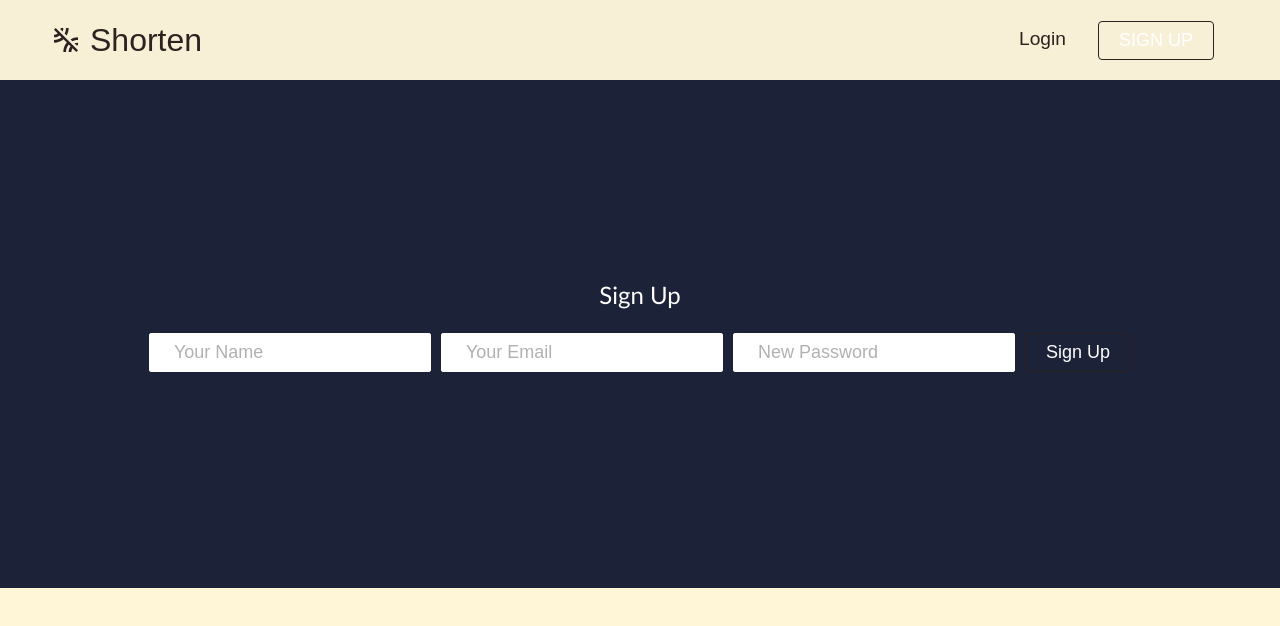
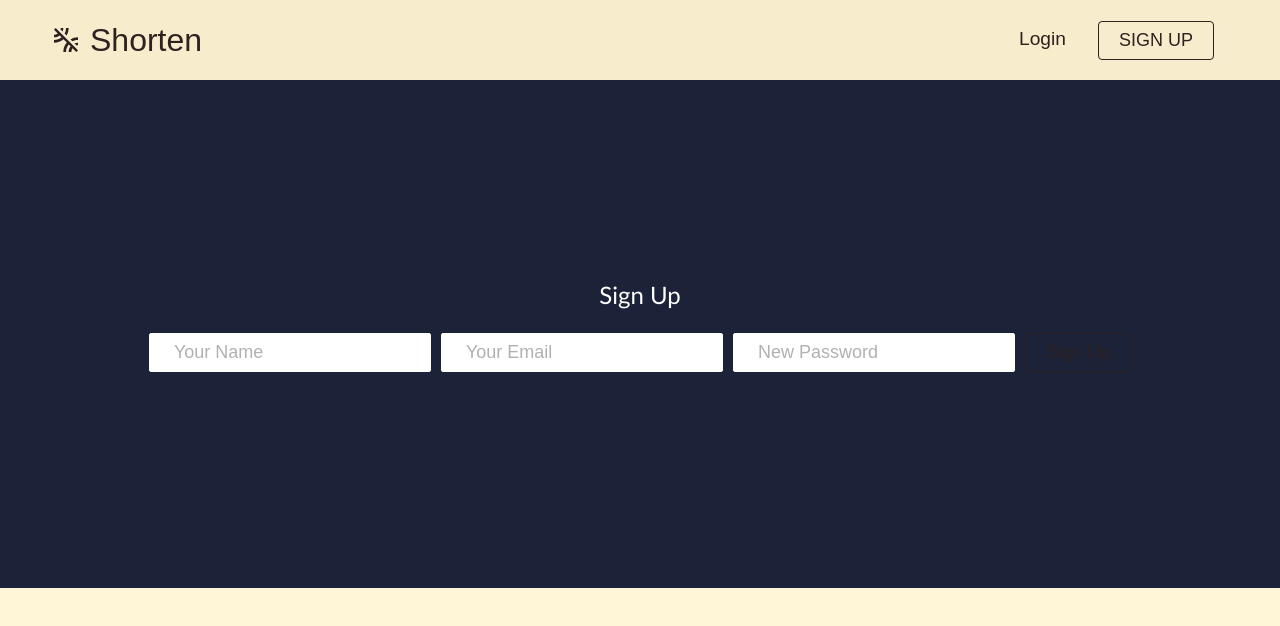
Before and after one commit to OsasAzamegbe/URL-Shortening-Frontend, a React (Create React App) app: page /sign-up in a window 1280 px wide. Shown: the top 626 px of the page. Built offline with nearby package versions, Linux system fonts and the light colour scheme.

Commit message:
styled button

```diff
--- a/src/App.css
+++ b/src/App.css
@@ -7,6 +7,7 @@
 
 :root{
   --primary: #2e2220;
+  --pin-lLeaf: #ffaaab;
   --blue: #0e0fed;
   --red:#ff5e6c;
   --dark:  #1c2237;
@@ -15,7 +16,7 @@
   --off-white: #fafafa;
   --chroma-blue: #0660e9;
   --background: #fff5d7;
-  --background-dark:#f7efd6;
+  --background-dark:#f7eccc;
 
   /* Ragin Beige: #fff5d7
 
--- a/src/components/Button.css
+++ b/src/components/Button.css
@@ -25,7 +25,7 @@
 
 .btn--outline{
     background-color: transparent;
-    color: white;
+    color: var(--primary);
     padding: 8px 20px;
     border: 1px solid var(--primary);
     transition: all 0.3s ease-out;
@@ -48,9 +48,9 @@
     text-decoration: none;
     font-size: 1.5rem;
     background-color: transparent;
-    color: white;
+    color: var(--primary);
     padding: 14px 20px;
-    border: 1px solid white;
+    border: 1px solid var(--primary);
     transition: all 0.3s ease-out;
 }
 
@@ -61,8 +61,9 @@
 
 .btn--large:hover, .btn--medium:hover, .btn--mobile:hover{
     transition: all 0.3s ease-out;
-    background: white;
-    color: var(--dark);
+    background: var(--red);
+    color: var(--primary);
+    border: none;
 }
 
 .btn--wide:hover{
--- a/src/components/Navbar.js
+++ b/src/components/Navbar.js
@@ -37,13 +37,13 @@ const Navbar = () => {
                 <ul className={click ? "nav-menu active" : "nav-menu"}>
                     { loggedIn ?
                         <li className="nav-item">
-                            <Link to="/" className="nav-links" onClick={closeMobileMenu} >
+                            <Link to="/profile" className="nav-links" onClick={closeMobileMenu} >
                                 Profile
                             </Link>
                         </li>
                         :
                         <li className="nav-item">
-                            <Link to="/products" className="nav-links" onClick={closeMobileMenu} >
+                            <Link to="/login" className="nav-links" onClick={closeMobileMenu} >
                                 Login
                             </Link>
                         </li>
```
